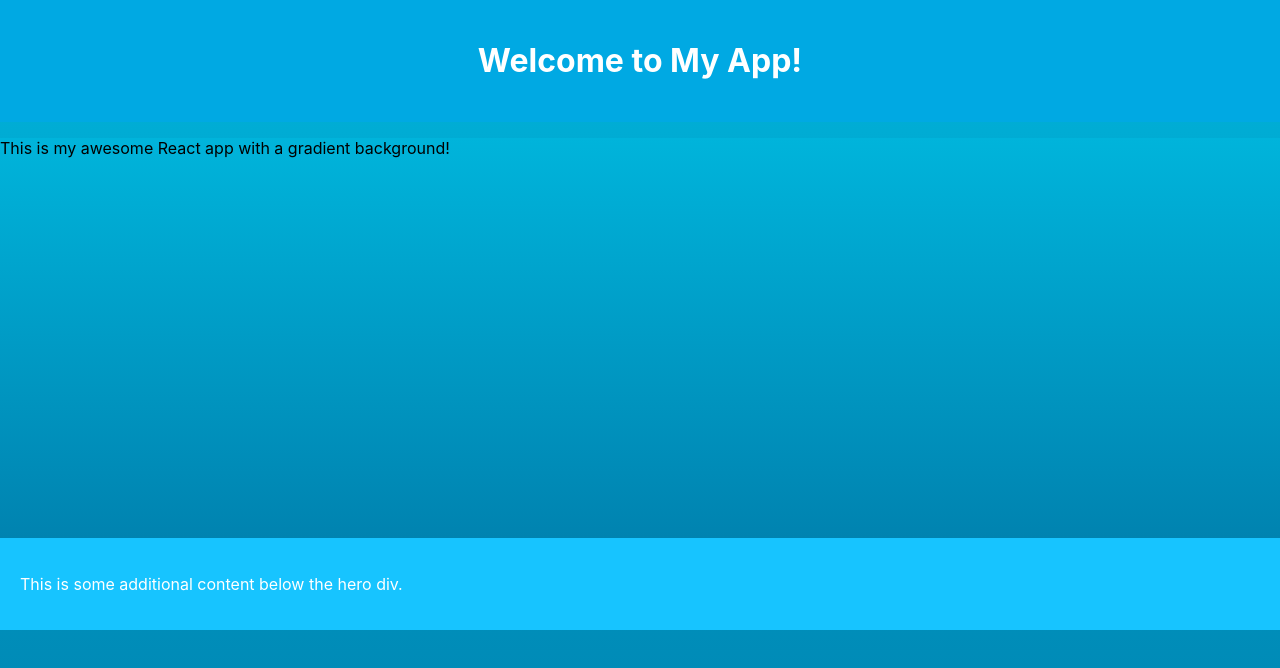
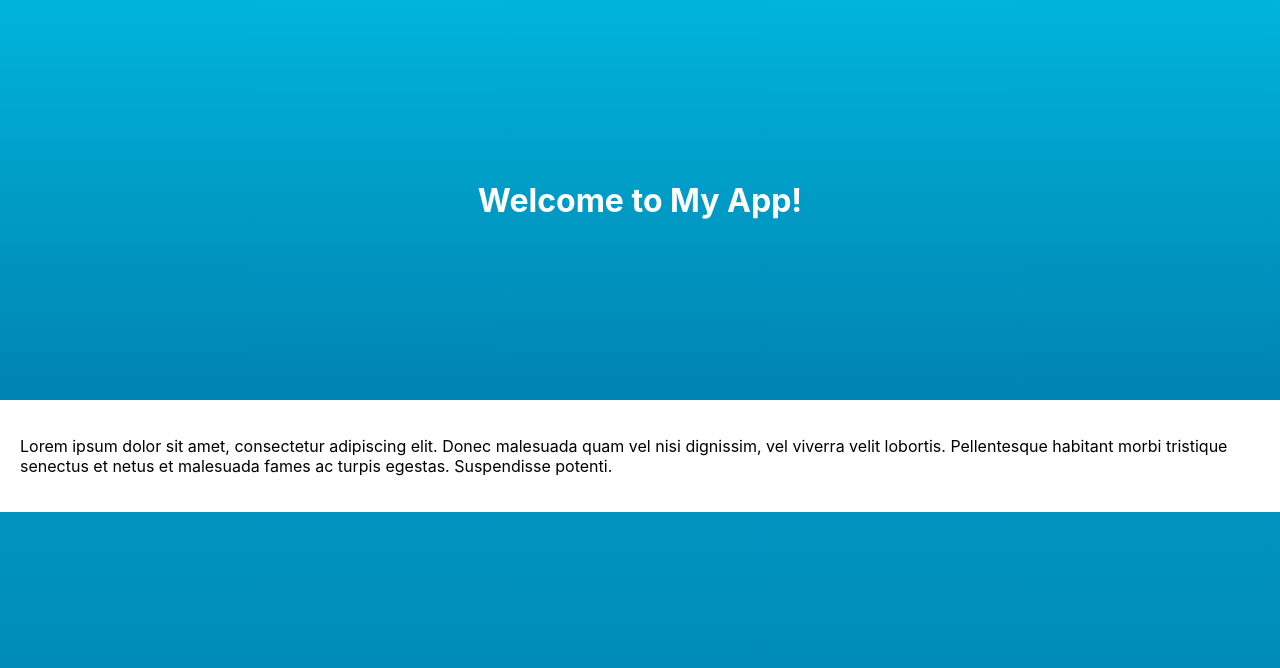
Before and after one commit to lucapericlp/GPTLandingPage, a React (Create React App) app: page / in a window 1280 px wide. Shown: the top 668 px of the page. Built offline with nearby package versions, Linux system fonts and the light colour scheme.

Commit message:
Instead of having the title as a header, place it in the middle of the hero div and make the text have no background. The content underneath the hero div should have a white background and some placeholder lorem ipsum text in black.

```diff
--- a/src/App.tsx
+++ b/src/App.tsx
@@ -9,10 +9,17 @@ const LandingPage = () => {
         <h1>Welcome to My App!</h1>
       </Header>
       <Hero>
-        <p>This is my awesome React app with a gradient background!</p>
+        <Title>
+          <h1>Welcome to My App!</h1>
+        </Title>
       </Hero>
       <Content>
-        <p>This is some additional content below the hero div.</p>
+        <p>
+          Lorem ipsum dolor sit amet, consectetur adipiscing elit. Donec
+          malesuada quam vel nisi dignissim, vel viverra velit lobortis.
+          Pellentesque habitant morbi tristique senectus et netus et malesuada
+          fames ac turpis egestas. Suspendisse potenti.
+        </p>
       </Content>
     </Container>
   );
@@ -25,22 +32,28 @@ const Container = styled.div`
 `;
 
 const Header = styled.header`
-  padding: 20px;
-  text-align: center;
-  color: white;
-  background: ${lighten(0.1, '#0083b0')};
+  display: none;
 `;
 
 const Hero = styled.div`
   height: 50vh;
   width: 100%;
   background: linear-gradient(to bottom, #00b4db, #0083b0);
+  display: flex;
+  align-items: center;
+  justify-content: center;
+`;
+
+const Title = styled.div`
+  color: white;
+  text-align: center;
+  background: none;
 `;
 
 const Content = styled.main`
   padding: 20px;
-  color: white;
-  background: ${lighten(0.2, '#0083b0')};
+  color: black;
+  background: white;
 `;
 
 export default LandingPage;
```
